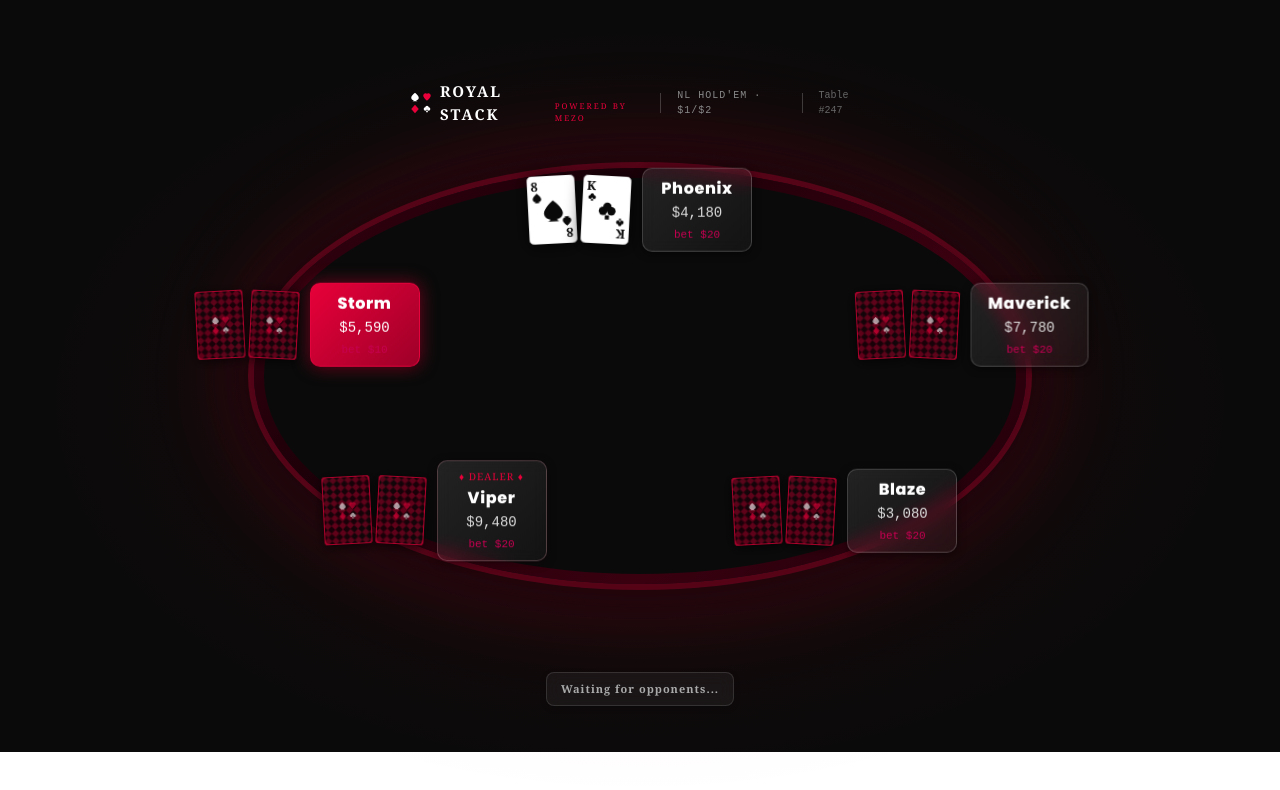
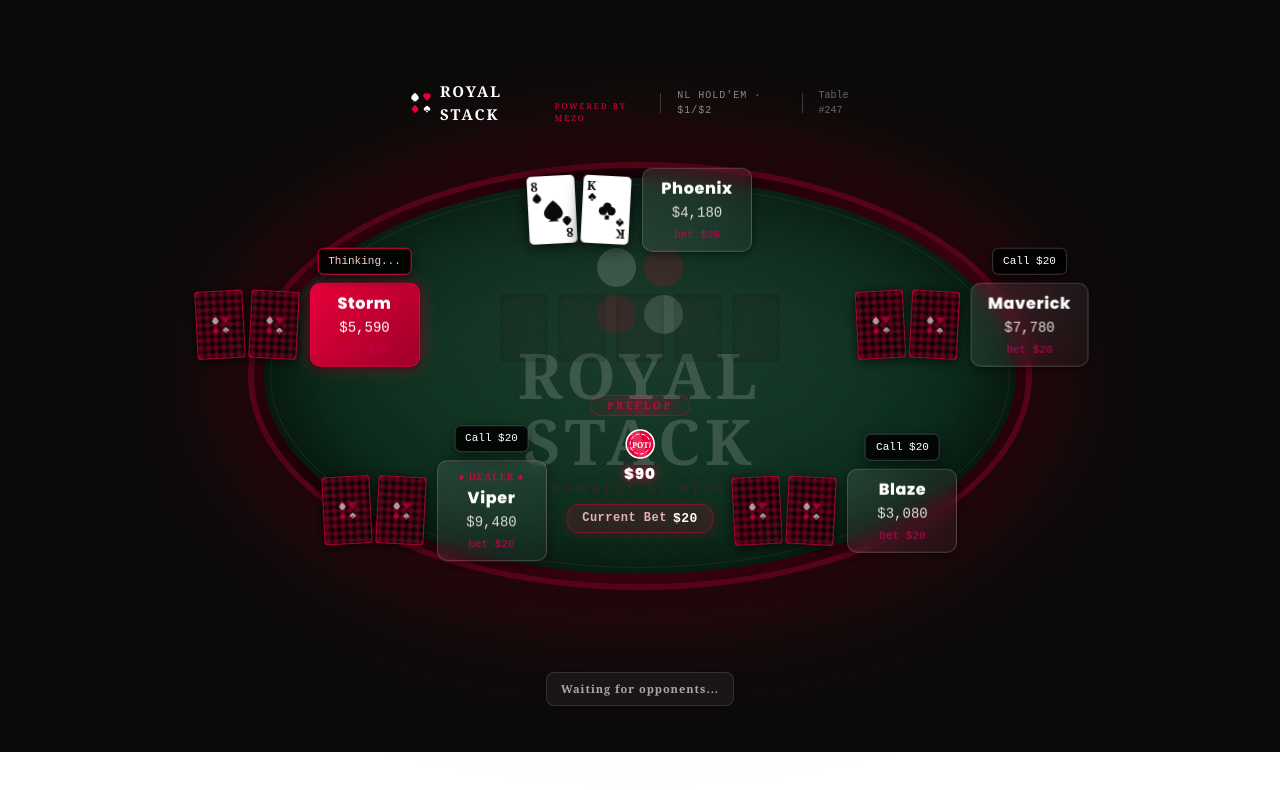
Before and after one commit to RoyalStack01/Royastacks, a Next.js app: page /game in a window 1280 px wide. Both pictures are taken after a click on the button "DEAL NEW HAND". Shown: the top 790 px of the page. Built offline with nearby package versions, Linux system fonts and the light colour scheme.

Commit message:
feat: implement poker game logic, player positioning, and card hand evaluation utilities

```diff
--- a/components/tablescreen.tsx
+++ b/components/tablescreen.tsx
@@ -2,7 +2,6 @@
 
 import { useState, useEffect } from "react";
 import RoyalStackLogo from "./RoyalStackLogo";
-import CommunityCardDisplay from "./CommunityCardDisplay";
 
 // ─── Types ───────────────────────────────────────────────────────────────────
 type Suit = "spades" | "hearts" | "diamonds" | "clubs";
@@ -17,6 +16,7 @@ type Player = {
   isDealer: boolean;
   isFolded: boolean;
   position: { x: number; y: number; anchor: string };
+  lastAction?: string;
 };
 
 // ─── Constants ────────────────────────────────────────────────────────────────
@@ -198,7 +198,7 @@ function getActivePlayers(players: Player[]) {
 }
 
 function resetPlayerBets(players: Player[]) {
-  return players.map((player) => ({ ...player, bet: 0 }));
+  return players.map((player) => ({ ...player, bet: 0, lastAction: undefined }));
 }
 
 function hasAllActivePlayersMatched(players: Player[], currentBet: number) {
@@ -712,6 +712,7 @@ function PlayerSeat({
       }}
     >
       {cardRow}
+      <div style={{ position: "relative" }}>
         <div
           style={{
             background: isCurrentTurn
@@ -773,6 +774,33 @@ function PlayerSeat({
               }}
             >
               bet ${player.bet}
+            </div>
+          )}
+        </div>
+
+        {/* Action Bubble */}
+        {(player.lastAction || isCurrentTurn) && !player.isFolded && (
+          <div
+            style={{
+              position: "absolute",
+              bottom: "100%",
+              left: "50%",
+              transform: "translateX(-50%)",
+              marginBottom: 8,
+              background: "rgba(0,0,0,0.85)",
+              border: `1px solid ${isCurrentTurn ? CRIMSON : "rgba(255,255,255,0.2)"}`,
+              borderRadius: 6,
+              padding: "4px 10px",
+              color: isCurrentTurn ? "#ffcccc" : WHITE,
+              fontFamily: "monospace",
+              fontSize: 11,
+              whiteSpace: "nowrap",
+              boxShadow: "0 4px 12px rgba(0,0,0,0.5)",
+              zIndex: 50,
+              pointerEvents: "none",
+            }}
+          >
+            {isCurrentTurn ? "Thinking..." : player.lastAction}
           </div>
         )}
       </div>
@@ -854,6 +882,8 @@ export default function PokerTable() {
   const [deck, setDeck] = useState<CardFace[]>([]);
   const [currentBet, setCurrentBet] = useState(0);
   const [phaseTurnStarter, setPhaseTurnStarter] = useState<number | null>(null);
+  const [raiseValue, setRaiseValue] = useState<number>(0);
+  const [isRaising, setIsRaising] = useState(false);
   const [actionLog, setActionLog] = useState<string[]>([
     "Press DEAL to start a new hand.",
   ]);
@@ -877,11 +907,8 @@ export default function PokerTable() {
         ? "Your turn"
         : `${currentPlayer?.name ?? "Waiting"} is acting...`;
 
-  // Always show 5 community card slots for visibility
-  // Always show 5 community card slots for visibility (show demo cards if empty)
-  const visibleCommunity = communityCards.length === 0
-    ? DEFAULT_COMMUNITY_CARDS
-    : communityCards.concat(Array(5 - communityCards.length).fill(null)).slice(0, 5);
+  // Always show 5 community card slots, populated with actual dealt cards
+  const visibleCommunity = communityCards.concat(Array(5 - communityCards.length).fill(null)).slice(0, 5);
 
   // For demo/UX: always reveal community cards so they're always visible
   const communityRevealed = visibleCommunity.map((card) => !!card);
@@ -903,6 +930,7 @@ export default function PokerTable() {
       bet: 0,
       cards: [null, null],
       isDealer: player.id === nextDealer,
+      lastAction: undefined,
     }));
 
     const deckCopy = [...freshDeck];
@@ -1052,7 +1080,7 @@ export default function PokerTable() {
     }
   }
 
-  function handlePlayerAction(action: "fold" | "call" | "check" | "raise") {
+  function handlePlayerAction(action: "fold" | "call" | "check" | "raise", amount?: number) {
     if (phase === "roundEnd" || currentTurn === null) return;
 
     const player = players.find((entry) => entry.id === currentTurn);
@@ -1067,7 +1095,10 @@ export default function PokerTable() {
 
     if (action === "fold") {
       updatedPlayers.forEach((entry) => {
-        if (entry.id === player.id) entry.isFolded = true;
+        if (entry.id === player.id) {
+          entry.isFolded = true;
+          entry.lastAction = "Fold";
+        }
       });
       message = `${player.name} folds.`;
     } else if (action === "call") {
@@ -1076,14 +1107,18 @@ export default function PokerTable() {
         if (entry.id === player.id) {
           entry.chips -= amount;
           entry.bet += amount;
+          entry.lastAction = amount > 0 ? `Call ${formatMoney(amount)}` : "Call";
         }
       });
       updatedPot += amount;
       message = `${player.name} calls ${formatMoney(amount)}.`;
     } else if (action === "check") {
+      updatedPlayers.forEach((entry) => {
+        if (entry.id === player.id) entry.lastAction = "Check";
+      });
       message = `${player.name} checks.`;
     } else if (action === "raise") {
-      const raiseAmount = Math.min(
+      const raiseAmount = amount ?? Math.min(
         player.chips,
         Math.max(BLINDS.big, callAmount + BLINDS.big),
       );
@@ -1091,6 +1126,7 @@ export default function PokerTable() {
         if (entry.id === player.id) {
           entry.chips -= raiseAmount;
           entry.bet += raiseAmount;
+          entry.lastAction = `Raise to ${formatMoney(entry.bet)}`;
         }
       });
       updatedPot += raiseAmount;
@@ -1309,14 +1345,47 @@ export default function PokerTable() {
           />
           {/* New RoyalStack logo at center */}
           <RoyalStackLogo style={{ position: "absolute", top: "18%", left: "50%", transform: "translate(-50%, 0)", zIndex: 200 }} />
-          {/* New CommunityCardDisplay at center */}
-          <CommunityCardDisplay cards={visibleCommunity} />
+          {/* Community Cards at center using SVG CardFront */}
+          <div
+            style={{
+              display: "flex",
+              flexDirection: "row",
+              alignItems: "center",
+              justifyContent: "center",
+              gap: 10,
+              zIndex: 200,
+              position: "absolute",
+              top: "38%",
+              left: "50%",
+              transform: "translate(-50%, -50%)",
+              pointerEvents: "none",
+            }}
+          >
+            {visibleCommunity.map((card, i) => (
+              <div key={i}>
+                {card ? (
+                  <CardFront card={card} width={48} height={68} />
+                ) : (
+                  <div
+                    style={{
+                      width: 48,
+                      height: 68,
+                      opacity: 0.18,
+                      background: "#222",
+                      borderRadius: 4,
+                      boxShadow: "inset 0 0 10px #000",
+                    }}
+                  />
+                )}
+              </div>
+            ))}
+          </div>
 
           {/* Pot, info, and phase badge below community cards */}
           <div
             style={{
               position: "absolute",
-              top: "50%",
+              top: "72%",
               left: "50%",
               transform: "translate(-50%, -50%)",
               display: "flex",
@@ -1344,28 +1413,35 @@ export default function PokerTable() {
             <Pot amount={pot} />
             <div
               style={{
-                marginTop: 10,
-                color: "#ccc",
-                fontSize: 11,
-                textAlign: "center",
-                maxWidth: 360,
-                lineHeight: 1.4,
-              }}
-            >
-              <div style={{ marginBottom: 6, color: "#fff", fontWeight: 700 }}>
-                {currentLabel}
-              </div>
-              {phase !== "roundEnd" && (
-                <div style={{ marginBottom: 6 }}>
-                  {activePlayers.length} players in · Pot {formatMoney(pot)} ·
-                  Current bet {formatMoney(currentBet)}
+                marginTop: 6,
+                display: "flex",
+                justifyContent: "center",
+              }}
+            >
+              {phase !== "roundEnd" && currentBet > 0 && (
+                <div
+                  style={{
+                    background: "rgba(232, 0, 58, 0.15)",
+                    border: `1px solid rgba(232, 0, 58, 0.4)`,
+                    borderRadius: 12,
+                    padding: "4px 14px",
+                    color: "#ffcccc",
+                    fontFamily: "monospace",
+                    fontSize: 12,
+                    fontWeight: 600,
+                    letterSpacing: 0.5,
+                    boxShadow: "0 2px 12px rgba(232, 0, 58, 0.2)",
+                    display: "flex",
+                    alignItems: "center",
+                    gap: 6,
+                  }}
+                >
+                  <span style={{ opacity: 0.85 }}>Current Bet</span>
+                  <span style={{ color: WHITE, fontSize: 13, fontWeight: 800 }}>
+                    {formatMoney(currentBet)}
+                  </span>
                 </div>
               )}
-              <div style={{ opacity: 0.85, color: "#ddd" }}>
-                {actionLog.map((entry, index) => (
-                  <div key={index}>{entry}</div>
-                ))}
-              </div>
             </div>
           </div>
         </div>
@@ -1380,14 +1456,12 @@ export default function PokerTable() {
             bottom: "10%",
             borderRadius: "50%",
             border: `10px solid transparent`,
-            backgroundImage: `
-            linear-gradient(${BLACK}, ${BLACK}),
-            linear-gradient(135deg, #3a0010, #1a0008, #3a0010, #1a0008)
-          `,
-            backgroundOrigin: "border-box",
-            backgroundClip: "padding-box, border-box",
+            background: `linear-gradient(135deg, #3a0010, #1a0008, #3a0010, #1a0008) border-box`,
+            WebkitMask: `linear-gradient(#fff 0 0) padding-box, linear-gradient(#fff 0 0)`,
+            WebkitMaskComposite: "destination-out",
+            maskComposite: "exclude",
             pointerEvents: "none",
-            zIndex: 0,
+            zIndex: 10,
           }}
         />
 
@@ -1444,6 +1518,73 @@ export default function PokerTable() {
               DEAL NEW HAND
             </button>
           ) : isHumanTurn ? (
+            isRaising ? (
+              <div
+                style={{
+                  display: "flex",
+                  flexDirection: "column",
+                  alignItems: "center",
+                  gap: 12,
+                  background: "rgba(0,0,0,0.65)",
+                  padding: "16px 24px",
+                  borderRadius: 16,
+                  backdropFilter: "blur(12px)",
+                  border: "1px solid rgba(255,255,255,0.1)",
+                }}
+              >
+                <div style={{ color: WHITE, fontSize: 13, fontWeight: 700, fontFamily: "monospace" }}>
+                  RAISE TO ${raiseValue.toLocaleString()}
+                </div>
+                <input
+                  type="range"
+                  min={Math.max(BLINDS.big, callAmount + BLINDS.big)}
+                  max={Math.max(
+                    Math.max(BLINDS.big, callAmount + BLINDS.big),
+                    Math.min(...activePlayers.map((p) => p.chips))
+                  )}
+                  step={10}
+                  value={raiseValue}
+                  onChange={(e) => setRaiseValue(Number(e.target.value))}
+                  style={{ width: 200, accentColor: CRIMSON }}
+                />
+                <div style={{ display: "flex", gap: 12, marginTop: 4 }}>
+                  <button
+                    style={{
+                      background: "rgba(255,255,255,0.1)",
+                      border: "1px solid rgba(255,255,255,0.2)",
+                      borderRadius: 8,
+                      color: WHITE,
+                      padding: "8px 16px",
+                      fontSize: 11,
+                      fontWeight: 700,
+                      cursor: "pointer",
+                    }}
+                    onClick={() => setIsRaising(false)}
+                  >
+                    CANCEL
+                  </button>
+                  <button
+                    style={{
+                      background: `linear-gradient(135deg, ${CRIMSON}, #9e0028)`,
+                      border: `1px solid ${CRIMSON}`,
+                      borderRadius: 8,
+                      color: WHITE,
+                      padding: "8px 16px",
+                      fontSize: 11,
+                      fontWeight: 700,
+                      cursor: "pointer",
+                      boxShadow: `0 0 14px ${CRIMSON}66`,
+                    }}
+                    onClick={() => {
+                      handlePlayerAction("raise", raiseValue);
+                      setIsRaising(false);
+                    }}
+                  >
+                    CONFIRM
+                  </button>
+                </div>
+              </div>
+            ) : (
               <>
                 <button
                   style={{
@@ -1502,11 +1643,16 @@ export default function PokerTable() {
                     backdropFilter: "blur(8px)",
                     boxShadow: `0 0 14px ${CRIMSON}66, 0 2px 8px rgba(0,0,0,0.5)`,
                   }}
-                onClick={() => handlePlayerAction("raise")}
+                  onClick={() => {
+                    const minRaise = Math.max(BLINDS.big, callAmount + BLINDS.big);
+                    setRaiseValue(Math.min(minRaise, currentPlayer?.chips ?? 0));
+                    setIsRaising(true);
+                  }}
                 >
                   RAISE
                 </button>
               </>
+            )
           ) : (
             <button
               disabled
```
Lines whose indentation alone changed are shown as unchanged.
